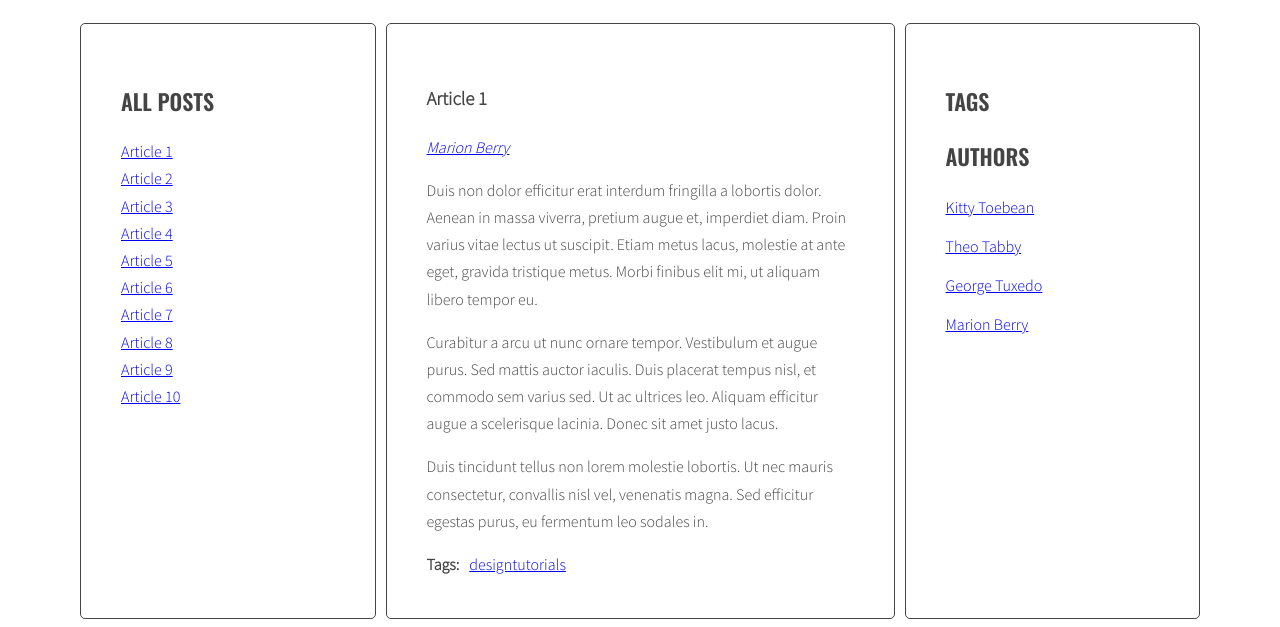
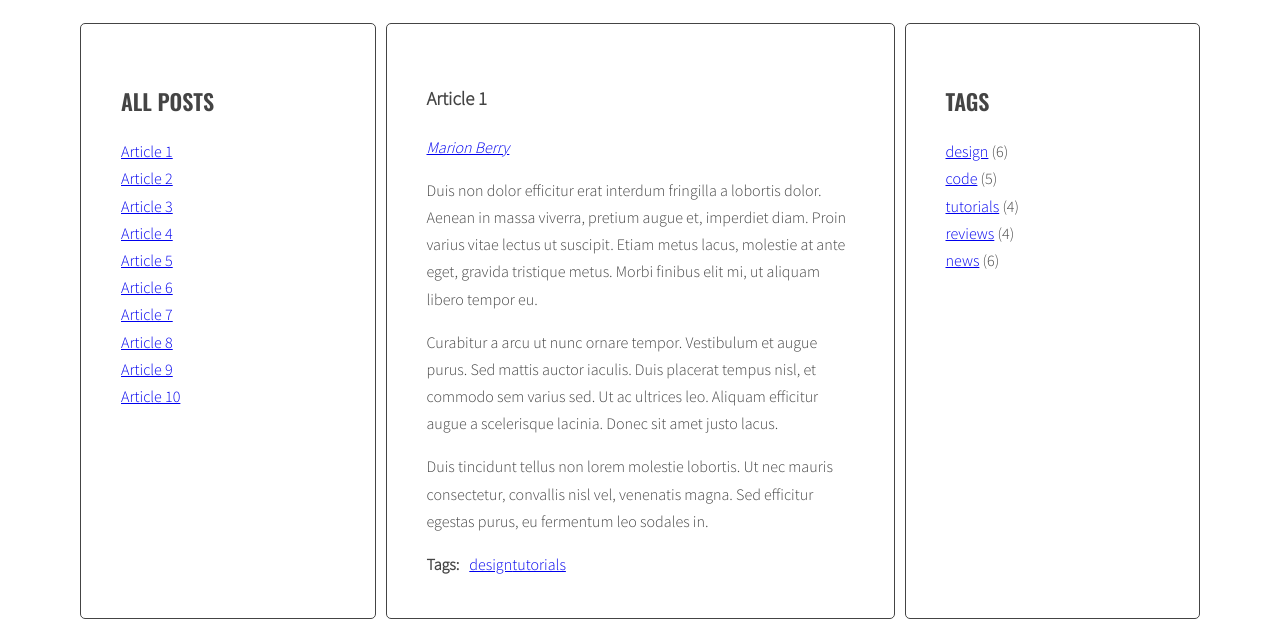
Before and after one commit to anna-kafkaa/javascript-blog, a website: page index.html in a window 1280 px wide. Shown: the part 220-847 px from the top of the page. Drawn offline with nearby package versions, Linux system fonts and the light colour scheme.

Commit message:
Change code in remove sample author list from right column

```diff
--- a/index.html
+++ b/index.html
@@ -331,31 +331,13 @@
           <aside class="sidebar" aria-label="Tags and Authors">
             <h2 class="section-title">Tags</h2>
             <ul class="list tags">
+              <li><a href="#">design</a> <span>(6)</span></li>
+              <li><a href="#">code</a> <span>(5)</span></li>
+              <li><a href="#">tutorials</a> <span>(4)</span></li>
+              <li><a href="#">reviews</a> <span>(4)</span></li>
+              <li><a href="#">news</a> <span>(6)</span></li>
             </ul>
-            <h2 class="section-title">Authors</h2>
-            <ul class="list authors">
-              <li>
-                <a href="#">
-                  <span class="author-name">Kitty Toebean</span>
-                </a>
-              </li>
-              <li>
-                <a href="#">
-                  <span class="author-name">Theo Tabby</span>
-                </a>
-              </li>
-              <li>
-                <a href="#">
-                  <span class="author-name">George Tuxedo</span>
-                </a>
-              </li>
-              <li>
-                <a href="#">
-                  <span class="author-name">Marion Berry</span>
-                </a>
-              </li>
-            </ul>
-          </aside>
+            </aside>
         </main>
       </div>
     </div>
```
